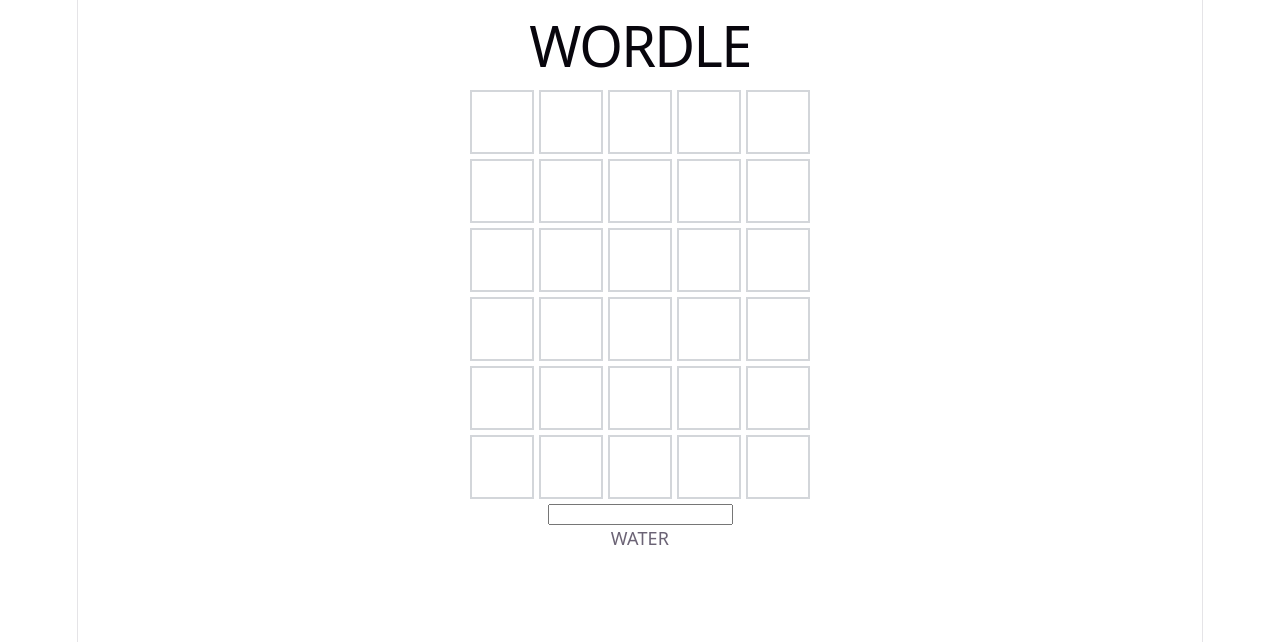
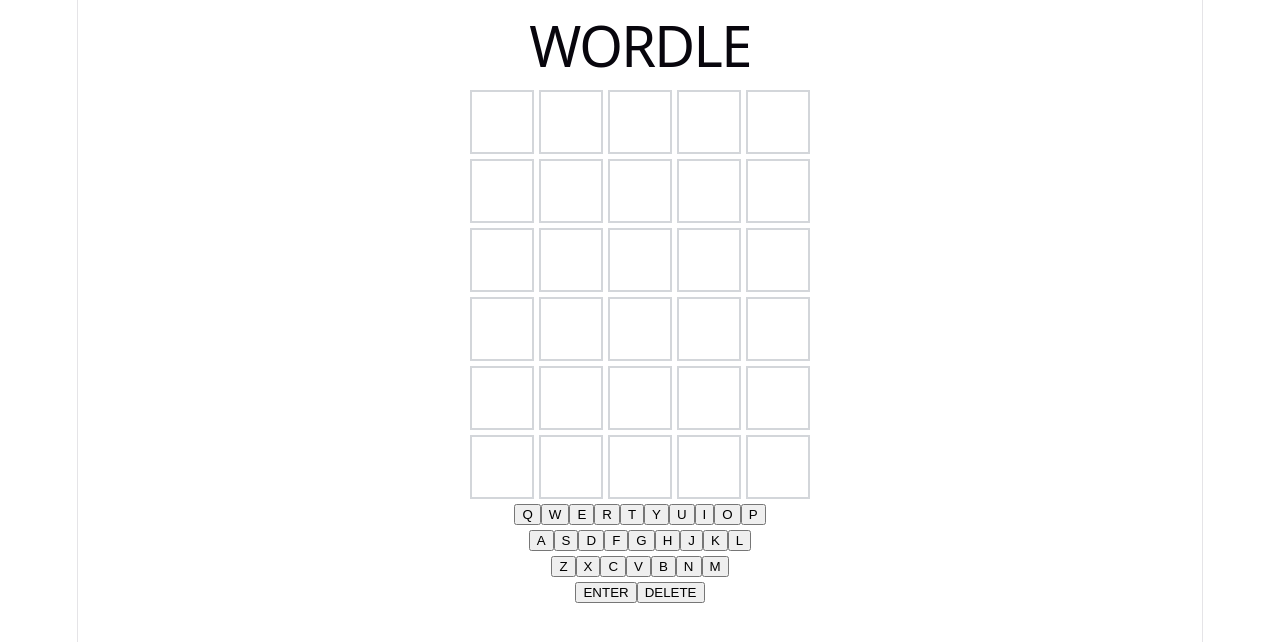
Before and after one commit to flaviaonorato00-lab/wordle, a React (Vite) app: page / in a window 1280 px wide. Shown: the top 642 px of the page. Built offline with nearby package versions, Linux system fonts and the light colour scheme.

Commit message:
Add virtual keyboard

```diff
--- a/src/App.css
+++ b/src/App.css
@@ -48,3 +48,11 @@
   color: white;
   border-color: #787c7e;
 }
+
+.hidden-input {
+  position: absolute;
+  opacity: 0;
+  width: 1px;
+  height: 1px;
+  pointer-events: none;
+}
--- a/src/App.tsx
+++ b/src/App.tsx
@@ -1,8 +1,9 @@
-import { useState, type FormEvent } from 'react'
+import { useState, useRef, type FormEvent } from 'react'
 import './App.css'
-import GameRow from './GameRow'
+import GameBoard from './GameBoard'
 import { evaluateGuess } from './utils/evaluateGuess'
 import { validWords } from './data/words'
+import Keyboard from './Keyboard'
 
 const secretWord = validWords[Math.floor(Math.random() * validWords.length)];
 
@@ -15,8 +16,12 @@
   const [gameStatus, setGameStatus] = useState<GameStatus>("playing");
   const [errorMessage, setErrorMessage] = useState<string>("");
 
+  const inputRef = useRef<HTMLInputElement>(null)
+
   const handleSubmit = (e: FormEvent<HTMLFormElement>) => {
     e.preventDefault()
+
+    inputRef.current?.focus()
 
     if (gameStatus !== "playing") {
       return
@@ -50,29 +55,38 @@
     setCurrentGuess("")
   }
 
+  function handleKeyboardLetter(letter: string) {
+    if (currentGuess.length < 5) {
+      setCurrentGuess(currentGuess + letter)
+      setErrorMessage("")
+    }
+
+    inputRef.current?.focus() // find the input connected with "inputRef" and give it the new focus
+  }
+
+  function handleKeyboardDelete() {
+    setCurrentGuess(currentGuess.slice(0, -1))
+    setErrorMessage("")
+
+    inputRef.current?.focus()
+  }
+
   return (
     <main className="app">
       <h1>WORDLE</h1>
 
-      <div className="game-board">
-        {Array.from({ length: 6 }).map((_, index) => (
-          <GameRow
-            key={index}
-            word={
-              guesses[index] ?? /* nullish coalescing operator => if the left is "null" or undefined" then use the code on the right*/
-              (index === guesses.length ? currentGuess : "")
-            }
-            evaluation={
-              guesses[index]
-                ? evaluateGuess(guesses[index], secretWord)
-                : undefined
-            }
-          />
-        ))}
-      </div>
+      <GameBoard
+        guesses={guesses}
+        currentGuess={currentGuess}
+        secretWord={secretWord}
+      />
 
       <form onSubmit={handleSubmit}>
-        <input type="text"
+        <input
+          ref={inputRef}
+          autoFocus
+          className="hidden-input"
+          type="text"
           value={currentGuess}
           maxLength={5}
           disabled={gameStatus !== "playing"}
@@ -84,6 +98,12 @@
               setErrorMessage("")
             }
           }} />
+
+        <Keyboard
+          onLetter={handleKeyboardLetter}
+          onDelete={handleKeyboardDelete}
+          disabled={gameStatus !== "playing"}
+        />
       </form>
 
       {errorMessage && <p>{errorMessage}</p>}
@@ -92,7 +112,7 @@
       {gameStatus === "lost" && <p>You lost!</p>}
 
 
-      <p>{secretWord}</p>
+
     </main>
   )
 }
--- /dev/null
+++ b/src/GameBoard.tsx
@@ -0,0 +1,35 @@
+import GameRow from './GameRow'
+import { evaluateGuess } from './utils/evaluateGuess'
+
+type GameBoardProps = {
+  guesses: string[]
+  currentGuess: string
+  secretWord: string
+}
+
+function GameBoard({
+  guesses,
+  currentGuess,
+  secretWord
+}: GameBoardProps) {
+  return (
+    <div className="game-board">
+      {Array.from({ length: 6 }).map((_, index) => (
+        <GameRow
+          key={index}
+          word={
+            guesses[index] ??
+            (index === guesses.length ? currentGuess : "")
+          }
+          evaluation={
+            guesses[index]
+              ? evaluateGuess(guesses[index], secretWord)
+              : undefined
+          }
+        />
+      ))}
+    </div>
+  )
+}
+
+export default GameBoard
--- /dev/null
+++ b/src/Keyboard.tsx
@@ -0,0 +1,60 @@
+type KeyboardProps = {
+  onLetter: (letter: string) => void
+  onDelete: () => void
+  disabled: boolean
+}
+
+const keyboardRows = [
+  ["Q", "W", "E", "R", "T", "Y", "U", "I", "O", "P"],
+  ["A", "S", "D", "F", "G", "H", "J", "K", "L"],
+  ["Z", "X", "C", "V", "B", "N", "M"]
+]
+
+function Keyboard({
+  onLetter,
+  onDelete,
+  disabled
+}: KeyboardProps) {
+
+  return (
+    <div className="keyboard">
+
+      {keyboardRows.map((row, index) => (
+        <div className="keyboard-row" key={index}>
+
+          {row.map((letter) => (
+            <button
+              type="button"
+              key={letter}
+              disabled={disabled}
+              onClick={() => onLetter(letter)}
+            >
+              {letter}
+            </button>
+          ))}
+
+        </div>
+      ))}
+
+      <div className="keyboard-row">
+        <button
+          type="submit"
+          disabled={disabled}
+        >
+          ENTER
+        </button>
+
+        <button
+          type="button"
+          disabled={disabled}
+          onClick={onDelete}
+        >
+          DELETE
+        </button>
+      </div>
+
+    </div>
+  )
+}
+
+export default Keyboard
```
